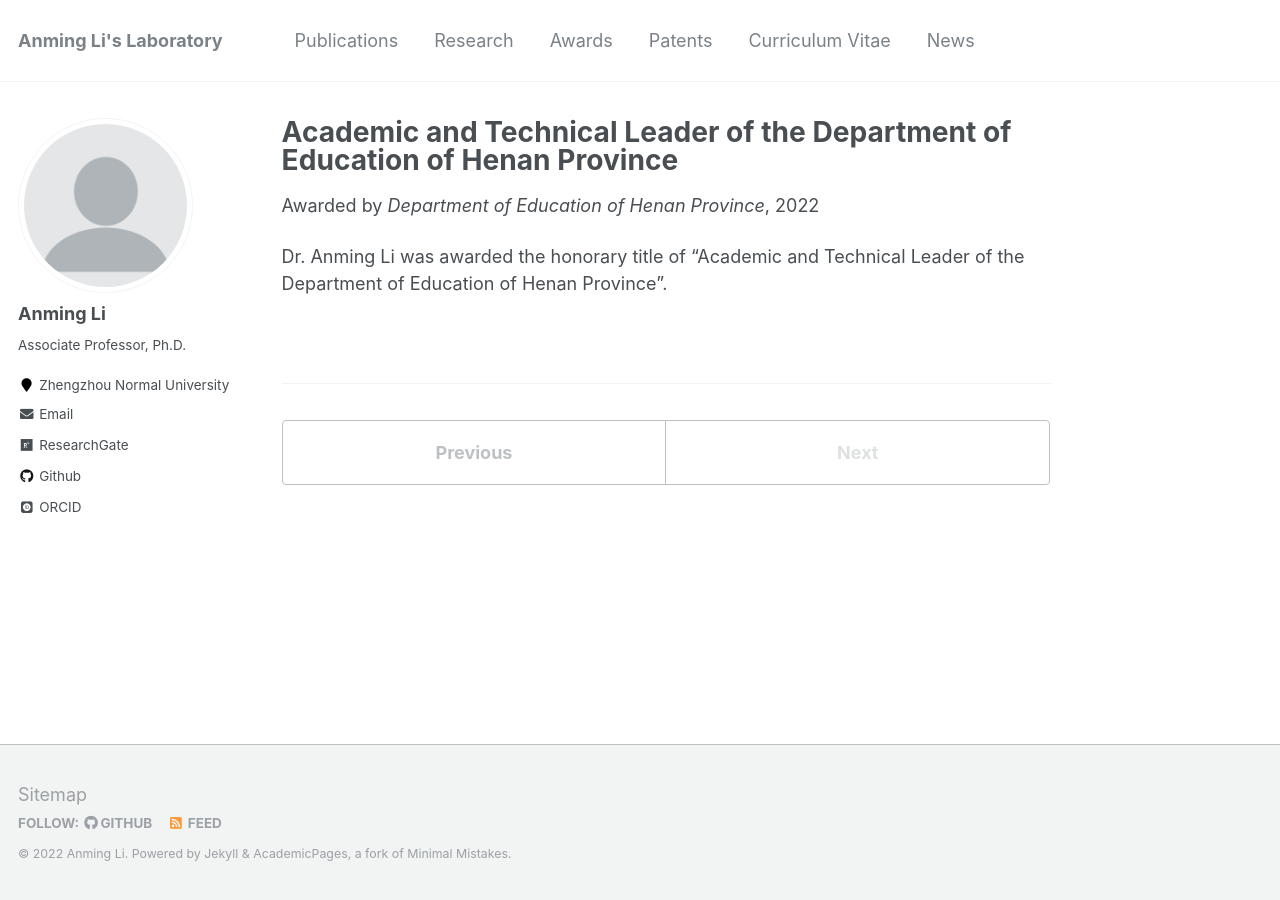
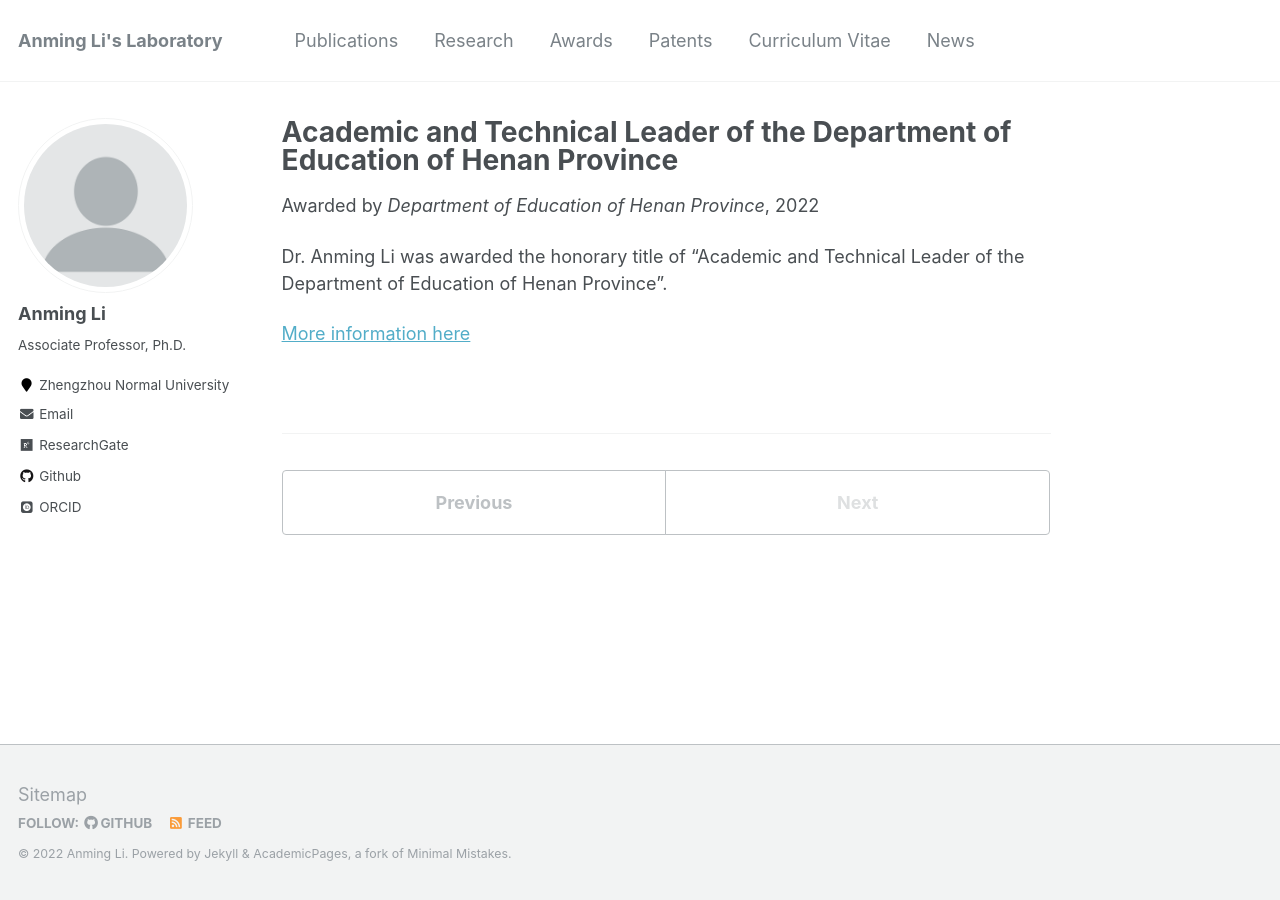
Before and after one commit to ucnclab/ucnclab.github.io, a Jekyll site: the page built from _awards/2022-awards5.md, in a window 1280 px wide. Built offline with Jekyll 4.4.1, drawn with Linux system fonts in a browser that asks for light colours; some web fonts are replaced.

Commit message:
Add files via upload

```diff
--- a/_awards/2022-awards5.md
+++ b/_awards/2022-awards5.md
@@ -9,3 +9,5 @@ location: "Zhengzhou, China"
 ---
 
 Dr. Anming Li was awarded the honorary title of "Academic and Technical Leader of the Department of Education of Henan Province".
+
+[More information here](http://jyt.henan.gov.cn/2022/06-27/2476036.html)
```
